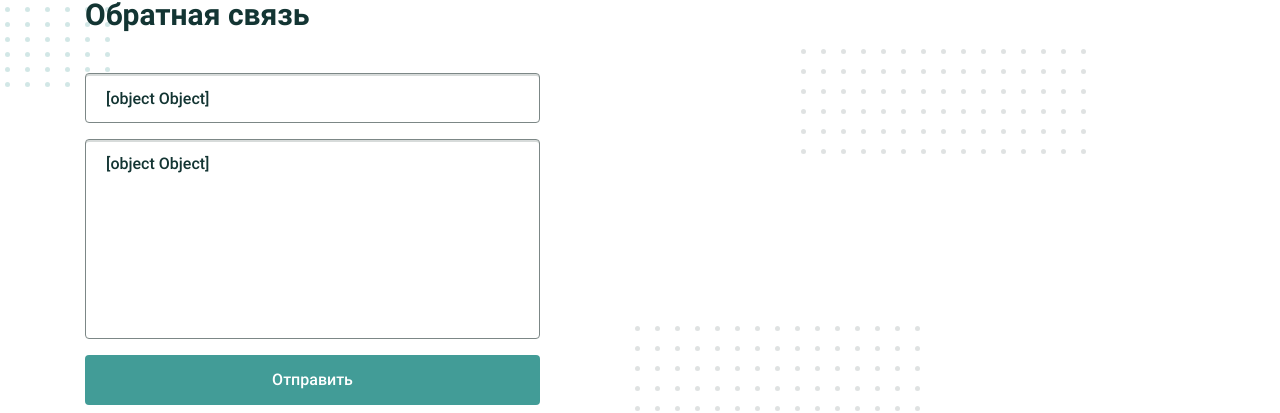
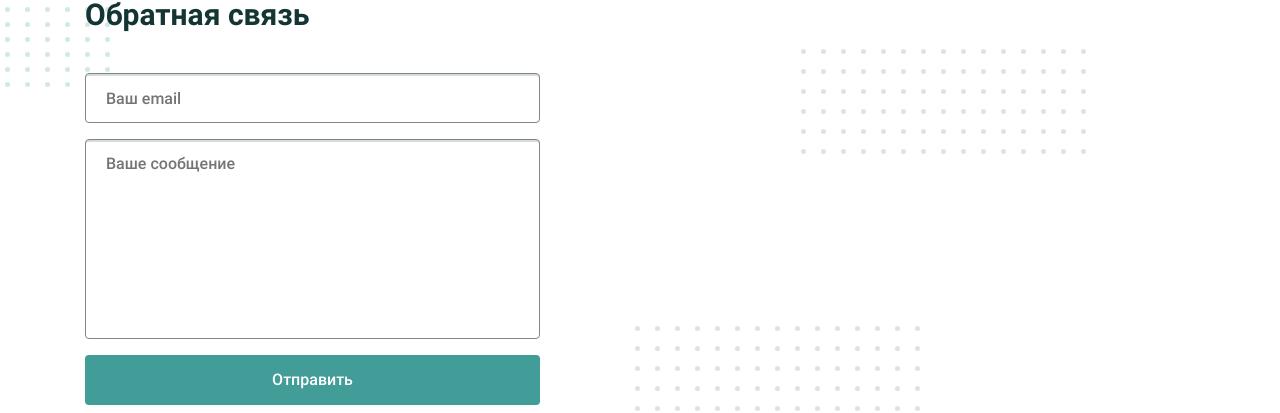
Before and after one commit to Psiniy-programmer/mfrsap, a React (Create React App) app: page /settings/feedback in a window 1280 px wide. Shown: the part 148-561 px from the top of the page. Built offline with nearby package versions, Linux system fonts and the light colour scheme; no server answers.

Commit message:
final form

```diff
--- a/src/Components/Views/SettingsView/Feedback/Feedback.jsx
+++ b/src/Components/Views/SettingsView/Feedback/Feedback.jsx
@@ -3,7 +3,7 @@ import { createForm } from 'final-form';
 import './style.css'
 
 const onSubmit = async val => {
-    alert(val);
+    alert(JSON.stringify(val, 0, 2));
 }
 
 class Feedback extends Component {
@@ -17,10 +17,8 @@ class Feedback extends Component {
         let inConstructor = true;
         this.form = createForm({ onSubmit })
 
-        // subscribe to form changes
     this.unsubscribe = this.form.subscribe(
         formState => {
-          // cannot call setState in constructor, but need to on subsequent notifications
           if (inConstructor) {
             initialState.formState = formState
           } else {
@@ -30,12 +28,10 @@ class Feedback extends Component {
         { active: true, pristine: true, submitting: true, values: true }
       )
 
-      // register fields
       this.unsubscribeFields = ['email', 'message'].map(fieldName =>
         this.form.registerField(
           fieldName,
           fieldState => {
-            // cannot call setState in constructor, but need to on subsequent notifications
             if (inConstructor) {
               initialState[fieldName] = fieldState
             } else {
@@ -50,24 +46,26 @@ class Feedback extends Component {
       inConstructor = false
     }
 
-    saveEmail() {
-        this.setState({email : this.emailInput.value})
+    componentWillUnmount() {
+      this.unsubscribe();
+      this.unsubscribeFields.forEach(unsubscribe => unsubscribe())
     }
 
-    saveMessage() {
-        this.setState({message : this.messageInput.value})
+    handleSumbit = (event) => {
+      event.preventDefault();
+      this.form.submit();
     }
 
     render() {
+      const {formState, email, message} = this.state;
+
         return <div className={'feedback'}>
             <h2 className={'text-bold--header textColor'}>Обратная связь</h2>
-            <form method={'post'} name={'feedback_form'} className={'feedback__form'}>
+            <form onSubmit={this.handleSumbit} method={'post'} name={'feedback_form'} className={'feedback__form'}>
                 <input
-                    onChange={this.saveEmail.bind(this)}
-                    value={this.state.email}
-                    ref={(input) => {
-                        this.emailInput = input
-                    }}
+                    onChange={(event) => email.change(event.target.value)}
+                    value={email.value || ''}
+                    onBlur={message.blur()}
                     className={'Input text-medium--medium textColor'}
                     placeholder={'Ваш email'}
                     type={'email'}
@@ -75,11 +73,9 @@ class Feedback extends Component {
                 />
 
                 <textarea
-                    onChange={this.saveMessage.bind(this)}
-                    value={this.state.message}
-                    ref={(input) => {
-                        this.messageInput = input
-                    }}
+                    onChange={(event) => message.change(event.target.value)}
+                    value={message.value || ''}
+                    onBlur={message.blur()}
                     className={'Input Input__message text-medium--medium textColor'}
                     placeholder={'Ваше сообщение'}
                     required={true}
@@ -87,7 +83,9 @@ class Feedback extends Component {
 
                 <button
                     className={'feedback__submit text-medium--medium raspTextColor'}
-                    type={"submit"}>
+                    type={"submit"}
+                    disabled={formState.submitting}
+                >
                     Отправить
                 </button>
             </form>
```
